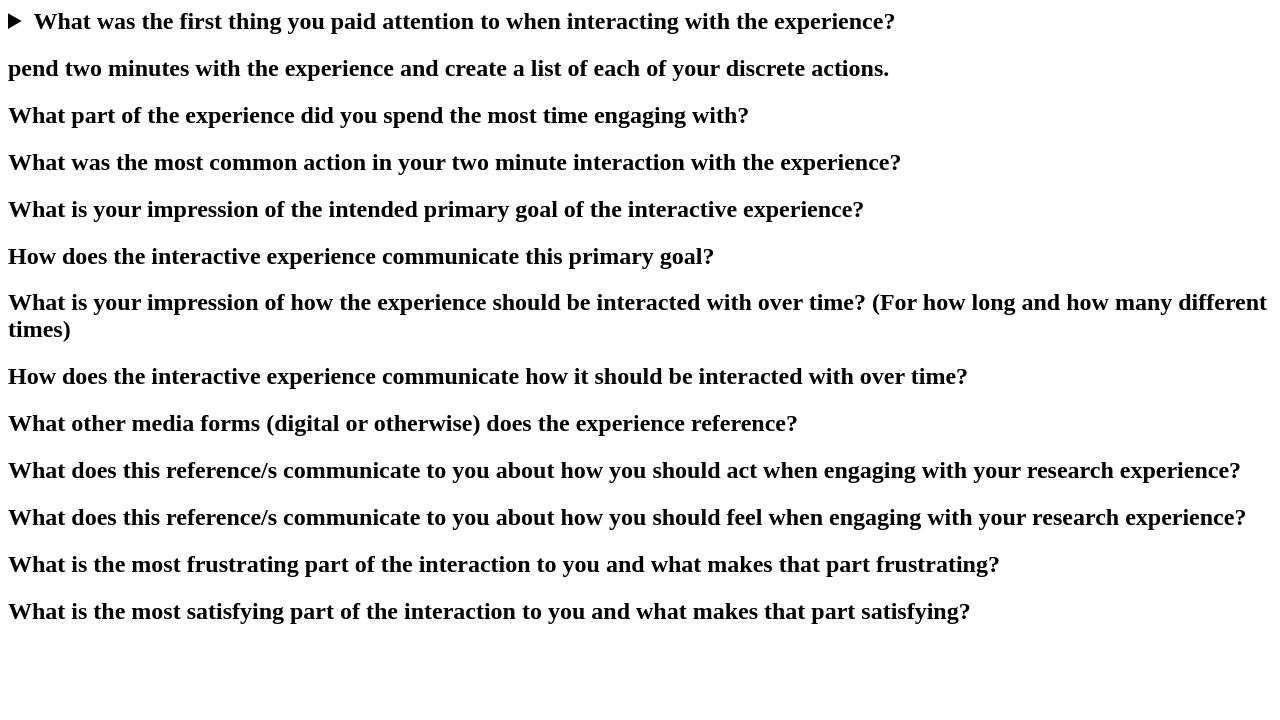
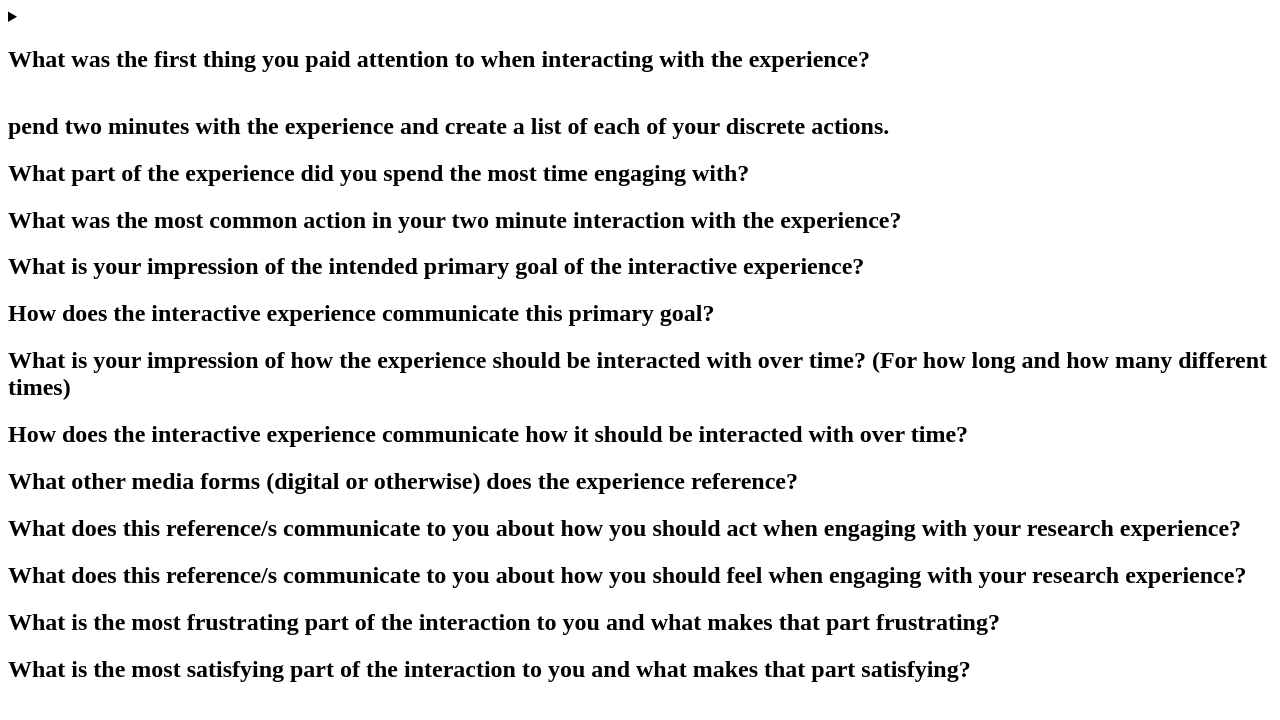
Before and after one commit to s4179395/interactivemedia, a plain HTML site: page index.html in a window 1280 px wide. Drawn offline with Linux system fonts and the light colour scheme.

Commit message:
Update index.html

```diff
--- a/index.html
+++ b/index.html
@@ -1,7 +1,7 @@
-<h2>
 <details>
-  <summary>What was the first thing you paid attention to when interacting with the experience?</summary>
+  <summary><h2>What was the first thing you paid attention to when interacting with the experience?</h2></summary>
   <p>One of the most interesting aspects is how even the mouse movement effects how the 3d models moved. It was the first thing that caught my eye after the website loaded, it feels so interactive and I haven’t even begun clicking things yet.</p>
+  <img src="question1.gif" arc="mouse interction">
 </details>
 <h2>pend two minutes with the experience and create a list of each of your discrete actions.</h2>
 <h2>What part of the experience did you spend the most time engaging with?</h2>
```
